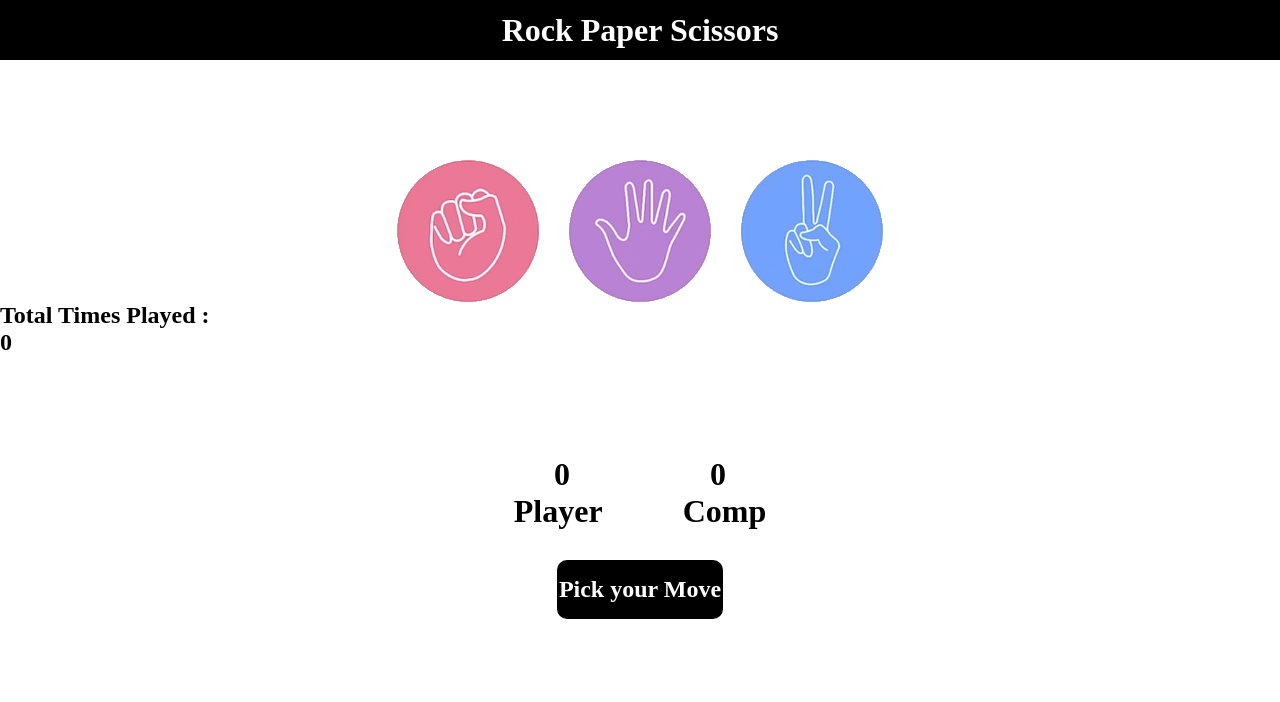
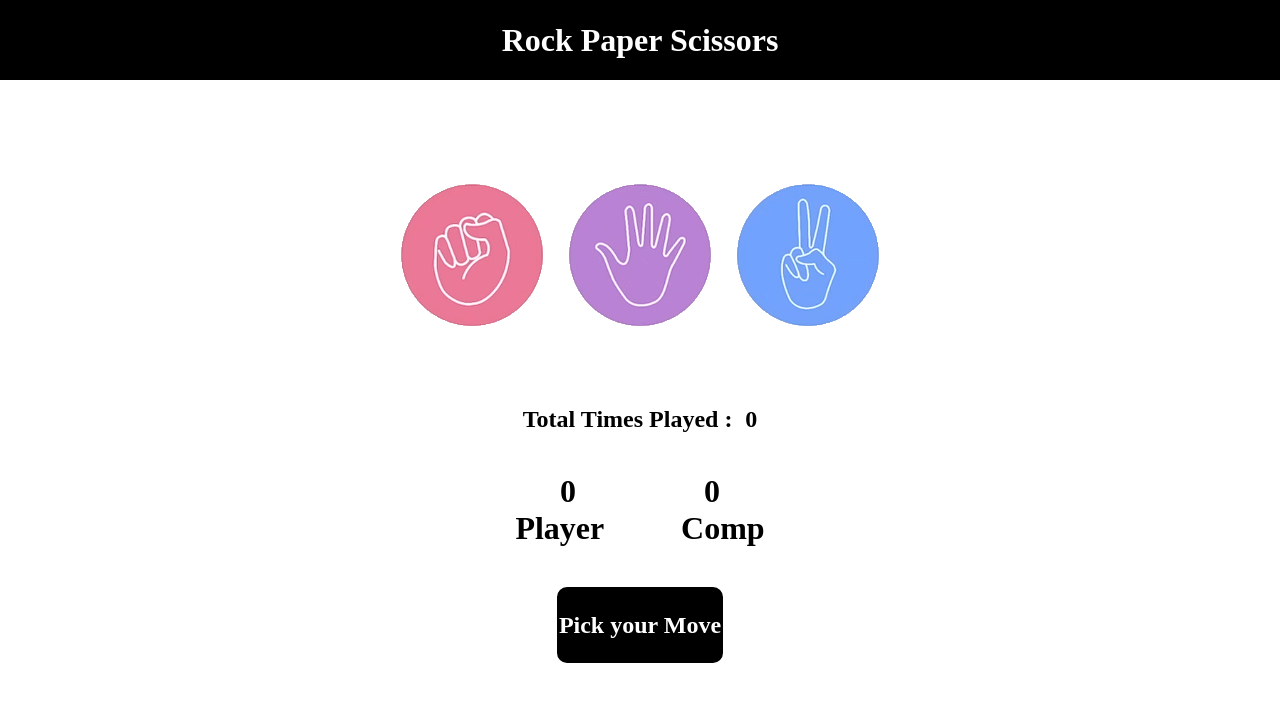
Before and after one commit to ayush-uttam/rockPaperScissors, a plain HTML site: page index.html in a window 1280 px wide. Drawn offline with Linux system fonts and the light colour scheme.

Commit message:
Update style.css

```diff
--- a/style.css
+++ b/style.css
@@ -1,10 +1,10 @@
 * {
-    margin: 0px;
+    margin: 0;
     padding: 0;
 }
 
 .navbar {
-    height: 60px;
+    height: 10vh;
     background-color: black;
     color: white;
     text-align: center;
@@ -14,13 +14,13 @@
 }
 
 .images {
-    margin-top: 100px;
+    padding-top: 13vh;
     display: flex;
     justify-content: center;
 }
 
 .photo {
-    margin: 0px 15px;
+    margin: 0px 1vw;
 }
 
 .photo:hover {
@@ -28,14 +28,24 @@
     border-radius: 50%;
 }
 
+.totalPlays {
+    display: flex;
+    justify-content: center;
+    margin-top: 10vh;
+}
+
 .score {
-    margin-top: 100px;
+    margin-top: 5vh;
     display: flex;
     justify-content: center;
 }
 
+#iterations {
+    margin-left: 1vw;
+}
+
 #playerScore, #compScore{
-    margin: 0px 70px;
+    margin: 0px 5vw;
 }
 
 .names {
@@ -44,7 +54,7 @@
 }
 
 #player, #comp{
-    margin: 0px 40px;
+    margin: 0px 3vw;
 }
 
 .text {
@@ -54,9 +64,9 @@
 }
 
 #info {
-    height: 55px;
+    height: 9vh;
     width: fit-content;
-    margin-top: 30px;
+    margin-top: 5vh;
     border: 2px solid black;
     text-align: center;
     background-color: black;
```
